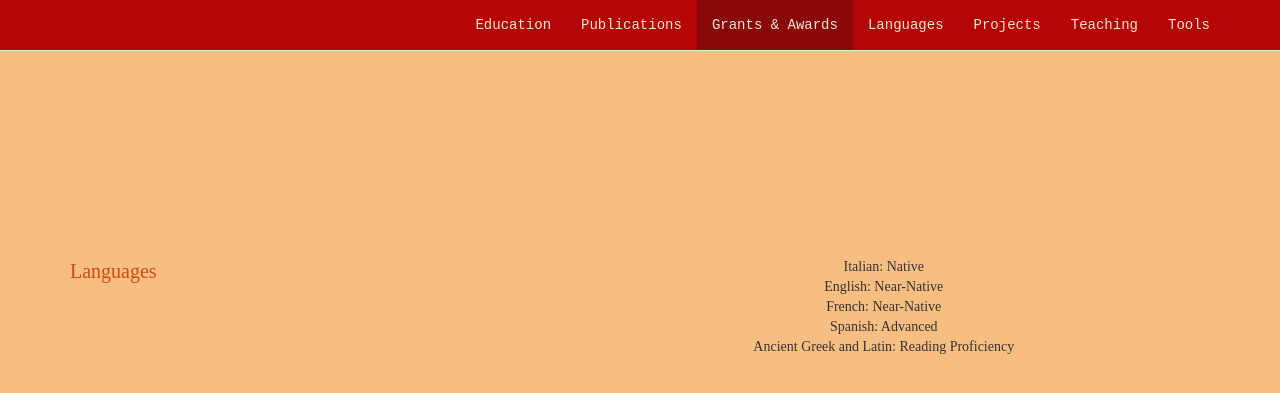
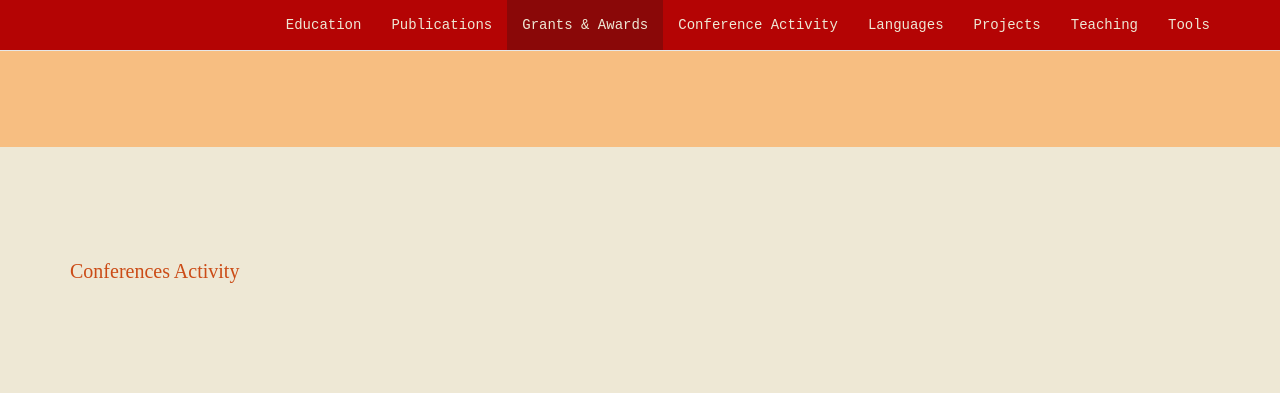
Before and after one commit to vivianapezzullo/nolauren.github.io, a Jekyll site: the page index.html, which Jekyll copies as it is, in a window 1280 px wide and 900 px high, scrolled down 3453 px. Shown: the top 393 px of the window. Built offline with Jekyll 4.4.1, drawn with Linux system fonts in a browser that asks for light colours; nearby versions of some CDN libraries.

Commit message:
Update index.html

```diff
--- a/index.html
+++ b/index.html
@@ -62,6 +62,9 @@
                         <a class="page-scroll" href="#awards" style="color: #eee8d5;">Grants &amp; Awards</a>
                     </li>
                     <li>
+                          <a class="page-scroll" href="#dh" style="color: #eee8d5;">Conference Activity</a>
+                    </li>
+                     <li>
                            <a class="page-scroll" href="#languages" style="color: #eee8d5;">Languages</a>
                     </li>
                     <li>
@@ -209,7 +212,22 @@
             </div>
         </div>
     </section>
+        <!-- Conferences Activity -->
+    <section id="conferences" class="odd-section">
+        <div class="container">
+            <div class="row" style="margin-top:10px;">
+                <div class="col-sm-4" style="margin-bottom:50px;">
+                    <p class="text-left" style="color:#cb4b16; font-size:20px">Conferences Activity</p>
+                </div>
+                <div class="col-sm-1"></div>
+                <div class="col-sm-7">
 
+                    <p class="text-left">
+
+                </div>
+            </div>
+        </div>
+    </section>
          <!-- Languages -->
     <section id="awards" class="even-section">
         <div class="container">
@@ -219,11 +237,11 @@
                 </div>
                 <div class="col-sm-1"></div>
                 <div class="col-sm-7">
-              Italian: Native <br>
-                    English: Near-Native <br>
-                    French: Near-Native <br>
-                    Spanish: Advanced <br>
-                    Ancient Greek and Latin: Reading Proficiency
+               <p class="text-left"> Italian: Native <br>
+                 <p class="text-left">    English: Near-Native <br>
+                <p class="text-left">     French: Near-Native <br>
+                   <p class="text-left">  Spanish: Advanced <br>
+                    <p class="text-left">   Ancient Greek and Latin: Reading Proficiency </p>
 
 
 
```
